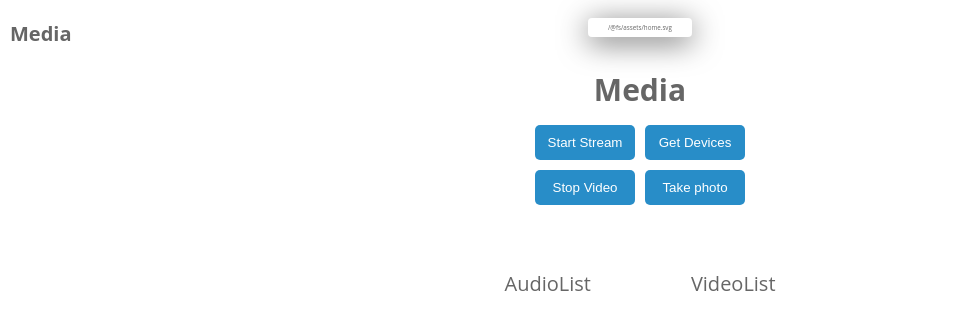
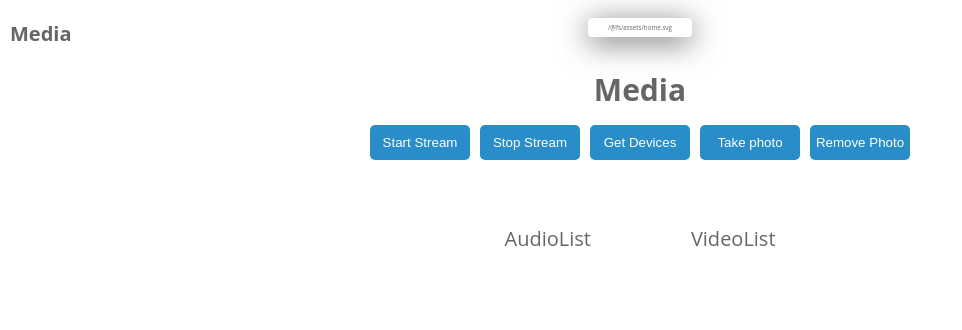
Before and after one commit to AV29/Web-APIs, a React app: page /media in a window 1280 px wide. Shown: the top 330 px of the page, without its empty margins (0-962 px from the left). Built offline with nearby package versions, Linux system fonts and the light colour scheme.

Commit message:
Added controls to media

```diff
--- a/src/components/media/Media.jsx
+++ b/src/components/media/Media.jsx
@@ -16,6 +16,7 @@ class Media extends Component {
     const stopVideoButton = document.querySelector('#stopAudio');
     const canvas = document.getElementById('canvas');
     const takePicture = document.getElementById('takePicture');
+    const removePicture = document.getElementById('removePicture');
 
     let videoTrack = null;
     let streaming = false;
@@ -35,10 +36,8 @@ class Media extends Component {
     enumerateButton.addEventListener('click', enumerateDevices);
     startButton.addEventListener('click', startStream);
     stopVideoButton.addEventListener('click', stopVideoStream);
-    takePicture.addEventListener('click', function (ev) {
-      takepicture();
-      ev.preventDefault();
-    }, false);
+    takePicture.addEventListener('click', takepicture);
+    removePicture.addEventListener('click', removepicture);
 
     function enumerateDevices () {
       navigator.mediaDevices.ondevicechange = handleDeviceChange;
@@ -63,11 +62,13 @@ class Media extends Component {
 
       videoTrack = null;
       videoElement.srcObject = null;
+      startButton.disabled = false;
       videoElement.style.display = 'none';
     }
 
     function applyStream (stream) {
       videoElement.srcObject = stream;
+      startButton.disabled = true;
       getMediaTracks(stream);
     }
 
@@ -111,6 +112,10 @@ class Media extends Component {
       }
     }
 
+    function removepicture () {
+      canvas.style.display = 'none';
+    }
+
     videoElement.addEventListener('canplay', () => {
       if (!streaming) {
         height = videoElement.videoHeight / (videoElement.videoWidth / width);
@@ -126,17 +131,16 @@ class Media extends Component {
         <h2>{media.title}</h2>
         <div className="controls">
           <button id="start">Start Stream</button>
+          <button id="stopAudio">Stop Stream</button>
           <button id="enumerate">Get Devices</button>
+          <button id="takePicture">Take photo</button>
+          <button id="removePicture">Remove Photo</button>
         </div>
         <div className="mediaWrapper">
           <div className="streamWrapper">
             <video id="video" width="480" height="360" autoPlay style={{ display: 'none' }}/>
           </div>
           <canvas id="canvas" style={{ display: 'none' }}/>
-        </div>
-        <div className="controls">
-          <button id="stopAudio">Stop Video</button>
-          <button id="takePicture">Take photo</button>
         </div>
         <div className="devicesInfo">
           <div className="deviceList">
```
